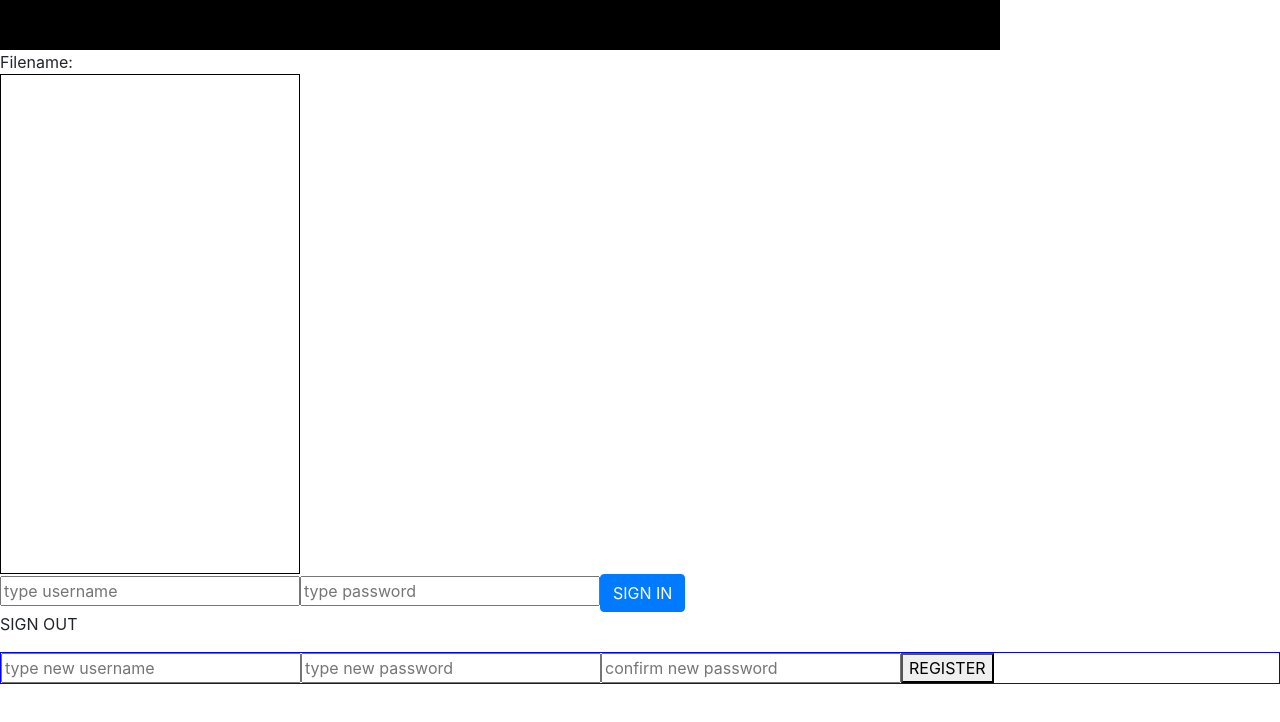
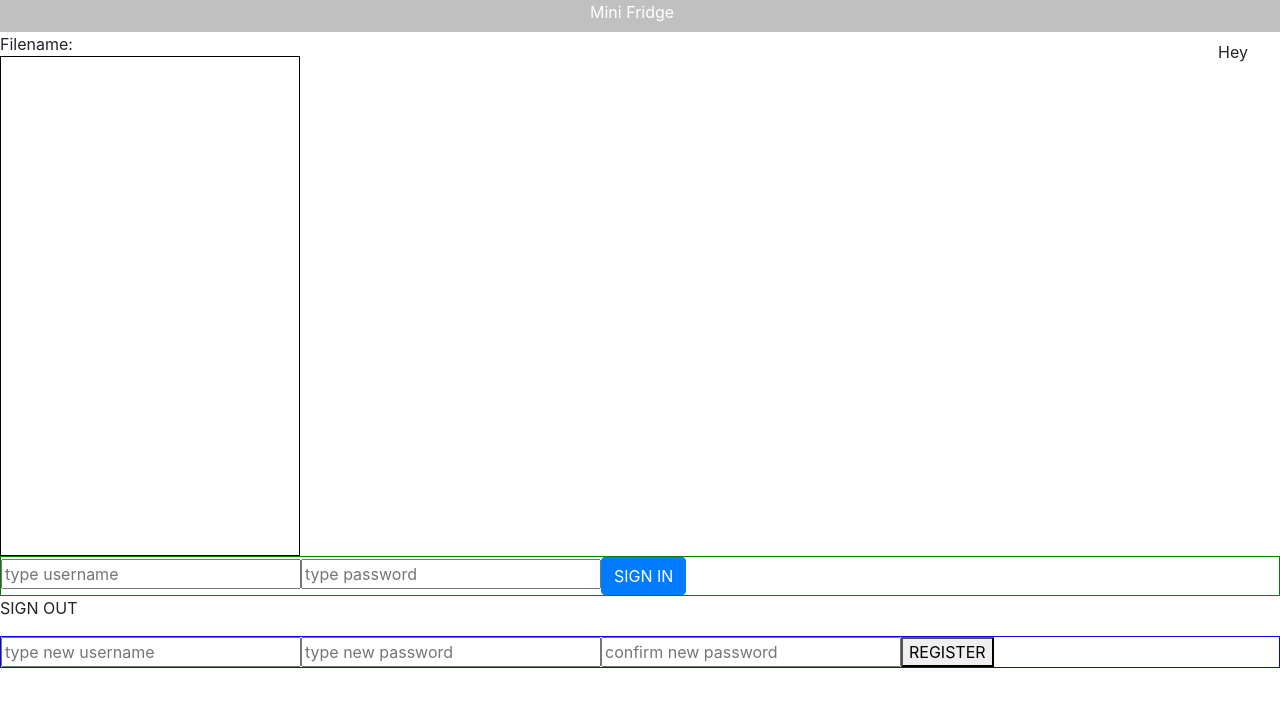
Before and after one commit to hnryzhng/mini-fridge, a React (Create React App) app in the folder client/: page / in a window 1280 px wide. Shown: the top 722 px of the page. Built offline with nearby package versions, Linux system fonts and the light colour scheme.

Commit message:
aded css stylesheet

```diff
--- a/client/src/App.js
+++ b/client/src/App.js
@@ -1,4 +1,5 @@
 import React, { Component } from 'react';
+import "./styles.css" // import CSS stylesheet
 import axios from 'axios';
 import download from 'downloadjs';
 
@@ -232,7 +233,7 @@ class App extends Component {
     return (
       <div>
 
-        <NaviBar />
+        <NaviBar user={this.state.user} />
 
         {uploadFileField}
 
@@ -245,7 +246,8 @@ class App extends Component {
         </div>
 
 
-        <form onSubmit={this.login}>
+        <div id="login-module">
+          <form style={{ border: "1px solid green" }} onSubmit={this.login}>
 
           	<input type="text" style={{ width: "300px" }} placeholder="type username" name="username" onChange= {event=>this.setState({usernameInput: event.target.value})} />
             <input type="text" style={{ width: "300px" }} placeholder="type password" name="password" onChange= {event=>this.setState({passwordInput: event.target.value})} />
@@ -258,9 +260,9 @@ class App extends Component {
           <p onClick={this.handleSignOut}>
           	SIGN OUT
           </p>
+        </div>
 
-
-
+        <div id="register-module">
           <form style={{ border: "1px solid blue"}} onSubmit={this.register}>
 
             <input type="text" style={{ width: "300px" }} placeholder="type new username" name="username" onChange= {event=>this.setState({newUserInput: event.target.value})} />
@@ -270,6 +272,7 @@ class App extends Component {
               REGISTER
             </button>
           </form>
+        </div>
 
       </div>
     );
@@ -282,11 +285,11 @@ class NaviBar extends Component {
   render() {
     return(
 
-      <div id="navbar" style={{ width: "1000px", height: "50px", backgroundColor: "#000000" }} >
+      <div id="navibar" >
 
-        <Logo />
+        < Logo />
 
-        <UserLogo />
+        < UserModule user={ this.props.user } />
 
       </div>
 
@@ -299,18 +302,24 @@ class Logo extends Component {
   render() {
     return(
 
-      <div></div>
+      <div id="logo-container">
+        <p id="logo-text"> Mini Fridge </p>
+      </div>
 
 
     )
   }
 }
 
-class UserLogo extends Component {
+class UserModule extends Component {
   render() {
     return(
 
-      <div></div>
+      <div>
+
+        <div id="user-greeting"> Hey {this.props.user} </div>
+
+      </div>
 
     )
   }
--- /dev/null
+++ b/client/src/styles.css
@@ -0,0 +1,19 @@
+#navibar {
+	width: 100%;
+	height: 2em;
+	background-color: #c0c0c0;
+}
+
+#logo-container {
+	margin: 0 auto;
+	width: 100px;
+}
+
+#logo-text {
+	color: #ffffff;
+}
+
+#user-greeting {
+	float: right;
+	margin-right: 2em;
+}
```
Lines whose indentation alone changed are shown as unchanged.
